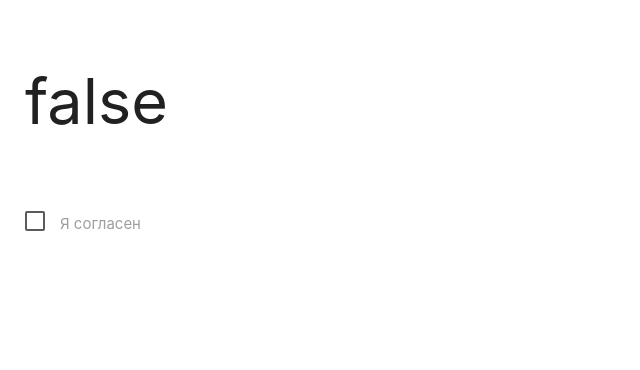
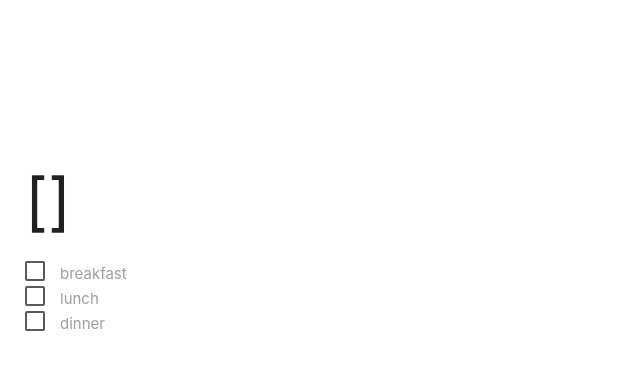
Before and after one commit to Spectr67/custom-elements, a Vue app: page / in a window 1280 px wide. Shown: the top 370 px of the page, without its empty margins (0-640 px from the left). Built offline with nearby package versions, Linux system fonts and the light colour scheme.

Commit message:
Refactored: MCheckBoxes

```diff
--- a/src/TestContainerB.vue
+++ b/src/TestContainerB.vue
@@ -7,11 +7,10 @@ export default {
 
   data() {
     return {
-      foodMeals: {
-        breakfast: false,
-        lunch: false,
-        dinner: false,
-      },
+      availableFoodMeals: ['breakfast', 'lunch', 'dinner'],
+
+      selectedFoodMeals: [],
+
       isConfirmed: false,
     }
   },
@@ -20,16 +19,21 @@ export default {
 
 <template>
   <section>
+    <!-- <article>
+      <h1>{{ selectedFoodMeals }}</h1>
+      <input type="checkbox" v-model="selectedFoodMeals" value="aaa" />
+      <input type="checkbox" v-model="selectedFoodMeals" value="bbb" />
+      <input type="checkbox" v-model="selectedFoodMeals" value="ccc" />
+    </article> -->
+
     <article>
-      <h1>
-        {{ isConfirmed }}
-      </h1>
+      <!-- <h1>{{ isConfirmed }}</h1> -->
     </article>
     <article>
-      <MCheckBox v-model="isConfirmed" caption="Я согласен" />
+      <!-- <MCheckBox v-model="isConfirmed" caption="Я согласен" /> -->
     </article>
     <article>
-      <!-- <MCheckBoxes v-model="foodMeals" /> -->
+      <MCheckBoxes :list-availables="availableFoodMeals" />
     </article>
   </section>
 </template>
--- a/src/components/MCheckBoxes.vue
+++ b/src/components/MCheckBoxes.vue
@@ -3,21 +3,29 @@ import MCheckBox from './MCheckBox.vue'
 
 export default {
   components: { MCheckBox },
-  props: ['name', 'values', 'modelValue'],
+
+  props: ['listAvailables'],
+
   emits: ['update:modelValue'],
+
+  data() {
+    return {
+      array: [],
+    }
+  },
 }
 </script>
 
 <template>
+  <h1>{{ array }}</h1>
   <div>
     <MCheckBox
-      v-for="value of modelValue"
-      :key="value"
-      :name="value"
-      :value="value"
-      :selected="modelValue[value]"
-      @update:selected="
-        $emit('update:modelValue', { ...modelValue, [value]: $event })
+      v-for="item of listAvailables"
+      :key="item"
+      :caption="item"
+      :model-value="array.includes(item)"
+      @update:model-value="
+        $event ? array.push(item) : (array = array.filter(a => a !== item))
       "
     />
   </div>
```
